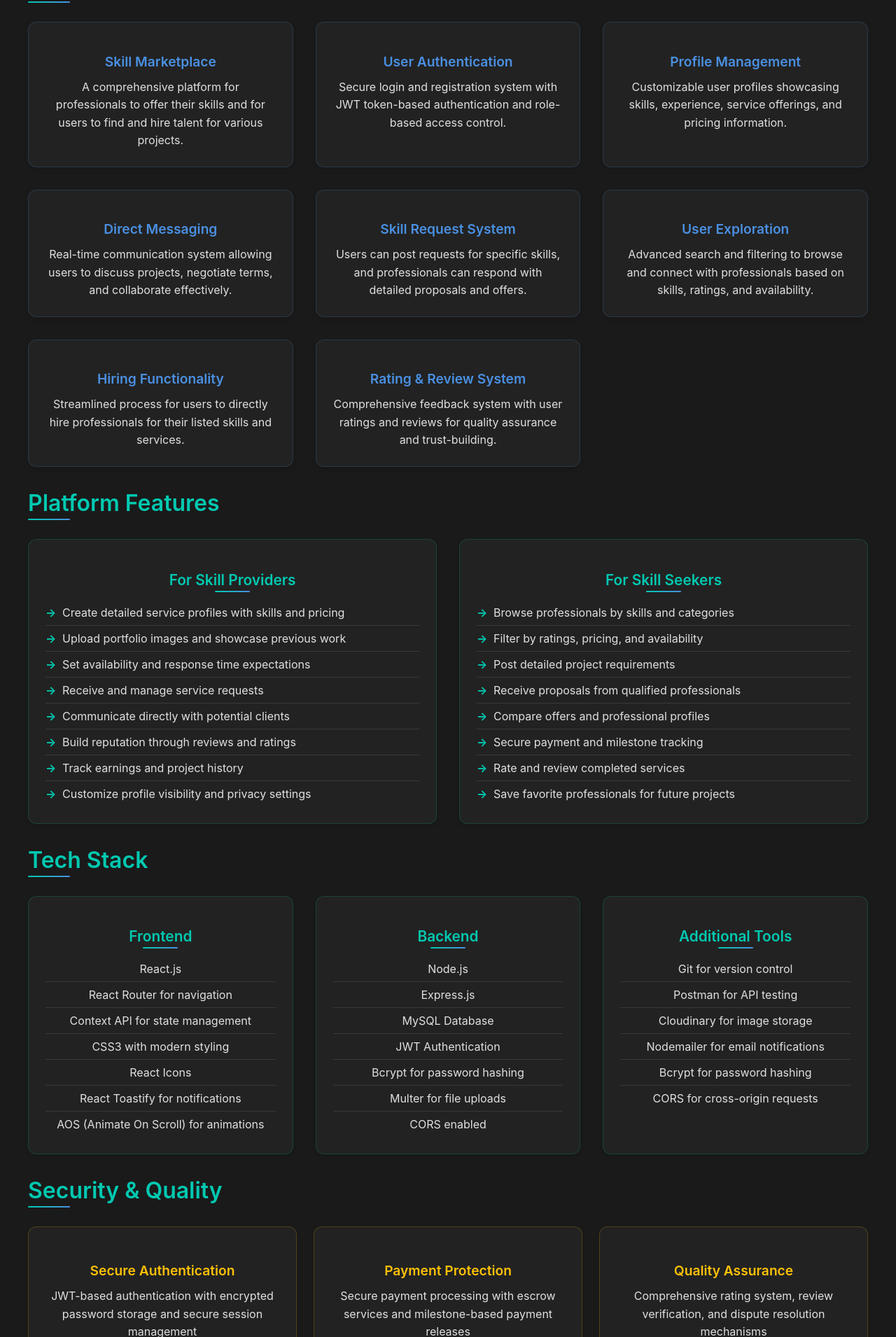
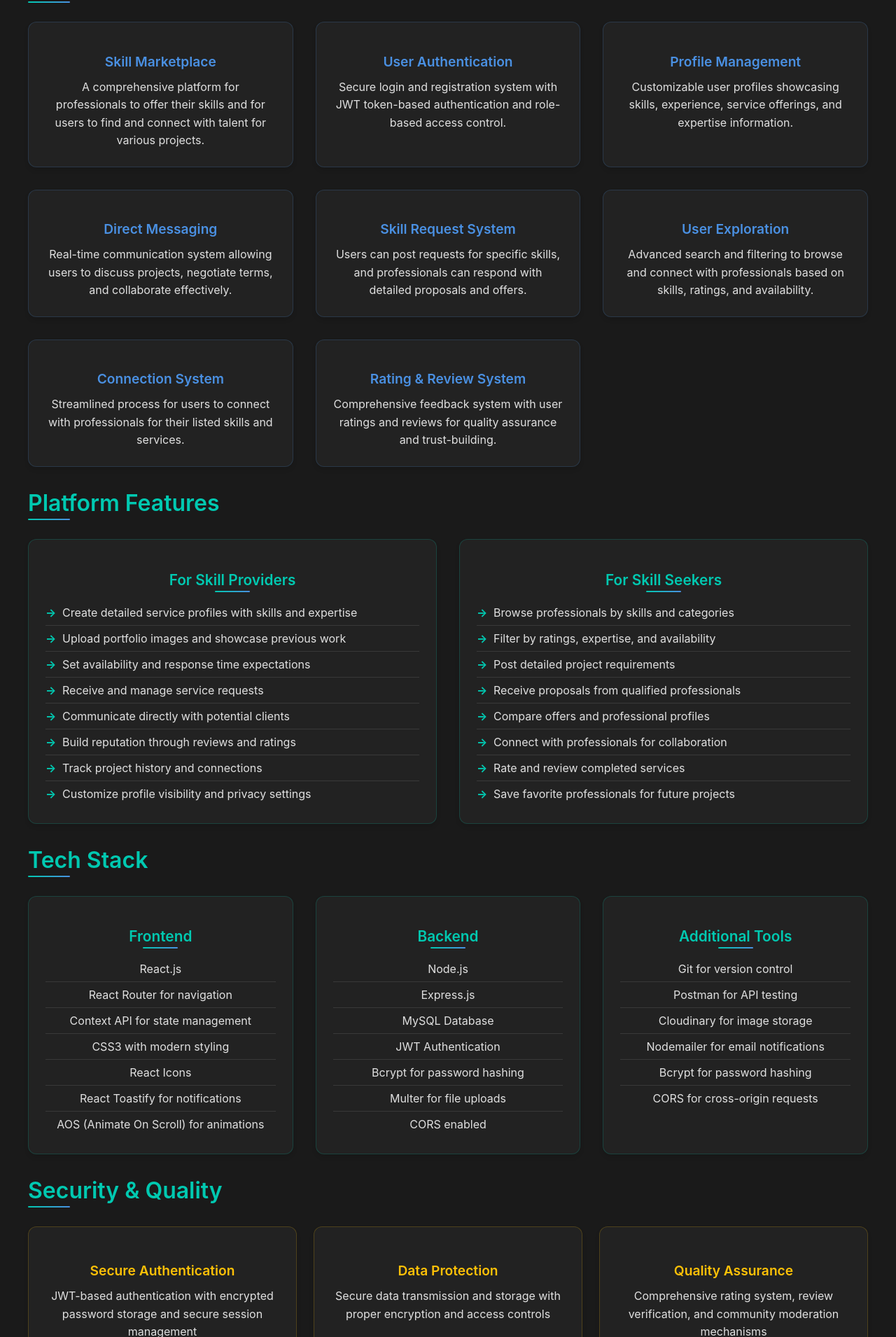
Before and after one commit to utsav145/Portfolio, a React (Create React App) app in the folder portfolio/: page /projects/skillsharers in a window 1280 px wide. Shown: the part 550-2460 px from the top of the page at 70% size. Built offline with nearby package versions, Linux system fonts and the light colour scheme.

Commit message:
Update Skillshare.jsx

```diff
--- a/portfolio/src/components/Skillshare.jsx
+++ b/portfolio/src/components/Skillshare.jsx
@@ -28,7 +28,7 @@ const Skillshare = () => {
         <div className="features-grid">
           <div className="feature-card">
             <h3 className="feature-title">Skill Marketplace</h3>
-            <p>A comprehensive platform for professionals to offer their skills and for users to find and hire talent for various projects.</p>
+            <p>A comprehensive platform for professionals to offer their skills and for users to find and connect with talent for various projects.</p>
           </div>
 
           <div className="feature-card">
@@ -38,7 +38,7 @@ const Skillshare = () => {
 
           <div className="feature-card">
             <h3 className="feature-title">Profile Management</h3>
-            <p>Customizable user profiles showcasing skills, experience, service offerings, and pricing information.</p>
+            <p>Customizable user profiles showcasing skills, experience, service offerings, and expertise information.</p>
           </div>
 
           <div className="feature-card">
@@ -57,8 +57,8 @@ const Skillshare = () => {
           </div>
 
           <div className="feature-card">
-            <h3 className="feature-title">Hiring Functionality</h3>
-            <p>Streamlined process for users to directly hire professionals for their listed skills and services.</p>
+            <h3 className="feature-title">Connection System</h3>
+            <p>Streamlined process for users to connect with professionals for their listed skills and services.</p>
           </div>
 
           <div className="feature-card">
@@ -72,13 +72,13 @@ const Skillshare = () => {
           <div className="platform-feature-section">
             <h3 className="platform-feature-title">For Skill Providers</h3>
             <ul className="platform-feature-list">
-              <li>Create detailed service profiles with skills and pricing</li>
+              <li>Create detailed service profiles with skills and expertise</li>
               <li>Upload portfolio images and showcase previous work</li>
               <li>Set availability and response time expectations</li>
               <li>Receive and manage service requests</li>
               <li>Communicate directly with potential clients</li>
               <li>Build reputation through reviews and ratings</li>
-              <li>Track earnings and project history</li>
+              <li>Track project history and connections</li>
               <li>Customize profile visibility and privacy settings</li>
             </ul>
           </div>
@@ -87,11 +87,11 @@ const Skillshare = () => {
             <h3 className="platform-feature-title">For Skill Seekers</h3>
             <ul className="platform-feature-list">
               <li>Browse professionals by skills and categories</li>
-              <li>Filter by ratings, pricing, and availability</li>
+              <li>Filter by ratings, expertise, and availability</li>
               <li>Post detailed project requirements</li>
               <li>Receive proposals from qualified professionals</li>
               <li>Compare offers and professional profiles</li>
-              <li>Secure payment and milestone tracking</li>
+              <li>Connect with professionals for collaboration</li>
               <li>Rate and review completed services</li>
               <li>Save favorite professionals for future projects</li>
             </ul>
@@ -146,12 +146,12 @@ const Skillshare = () => {
             <p>JWT-based authentication with encrypted password storage and secure session management</p>
           </div>
           <div className="security-item">
-            <h4>Payment Protection</h4>
-            <p>Secure payment processing with escrow services and milestone-based payment releases</p>
+            <h4>Data Protection</h4>
+            <p>Secure data transmission and storage with proper encryption and access controls</p>
           </div>
           <div className="security-item">
             <h4>Quality Assurance</h4>
-            <p>Comprehensive rating system, review verification, and dispute resolution mechanisms</p>
+            <p>Comprehensive rating system, review verification, and community moderation mechanisms</p>
           </div>
         </div>
 
@@ -159,8 +159,8 @@ const Skillshare = () => {
           This project demonstrates a comprehensive understanding of full-stack web development, including
           secure authentication, robust data management, a dynamic skill marketplace, and user-friendly interfaces.
           It highlights my ability to build scalable and interactive platforms that facilitate real-world connections
-          and transactions, showcasing expertise in creating marketplaces that connect service providers with clients
-          in a secure and efficient manner.
+          and professional networking, showcasing expertise in creating platforms that connect service providers
+          with clients in a secure and efficient manner.
         </p>
       </div>
     </div>
```
